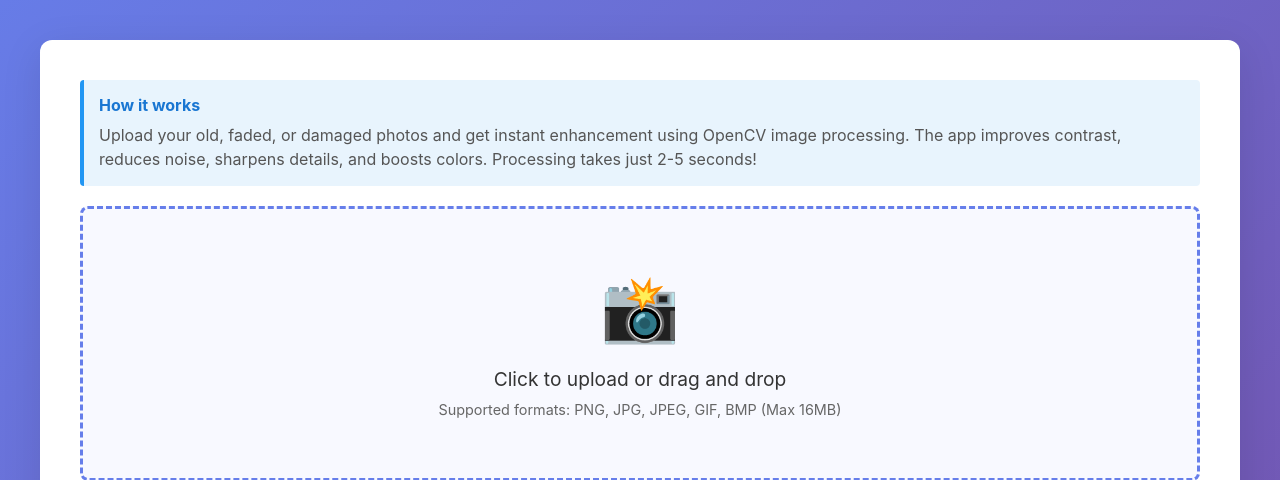
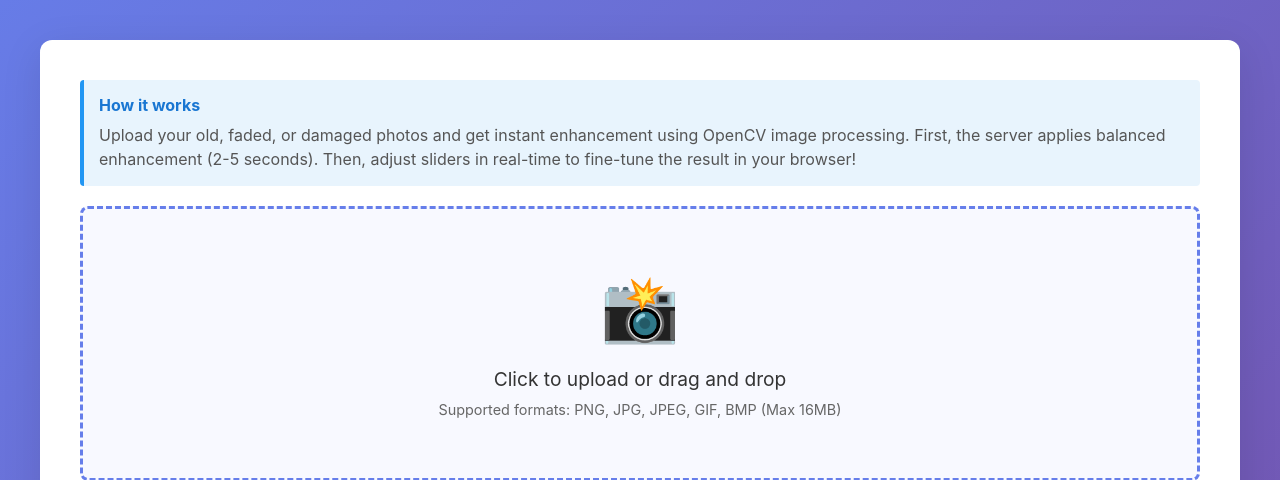
Before and after one commit to cjsergienko/photos, a Flask app: page / in a window 1280 px wide. Shown: the part 100-580 px from the top of the page. Run offline with Flask 3, Linux system fonts and the light colour scheme.

Commit message:
Switch back to fast OpenCV processing with client-side adjustments
- Replaced Real-ESRGAN with fast OpenCV enhancement (no model downloads)
- Processing time: 2-5 seconds (no internet delays)
- Kept real-time client-side slider adjustments
- Server applies balanced enhancement, then client fine-tunes in browser
- Best of both worlds: speed + customization

🤖 Generated with [Claude Code](https://claude.com/claude-code)

Co-Authored-By: Claude <noreply@anthropic.com>

```diff
--- a/app.py
+++ b/app.py
@@ -48,14 +48,15 @@ def get_upsampler():
     return upsampler
 
 
-def ai_restore(img):
+def fast_enhance(img):
     """
-    First step: AI-powered restoration using Real-ESRGAN
+    First step: Fast OpenCV-based enhancement
     This runs once on the server when the photo is uploaded
+    Applies balanced enhancement that can be fine-tuned with client-side sliders
     """
-    model = get_upsampler()
-    output, _ = model.enhance(img, outscale=2)
-    return output
+    # Apply moderate enhancement that serves as a good starting point
+    result = enhance_photo(img, contrast=50, denoise=50, sharpen=50, saturation=50, brightness=50)
+    return result
 
 
 def enhance_photo(img, contrast=50, denoise=50, sharpen=50, saturation=50, brightness=50):
@@ -140,21 +141,21 @@ def upload_file():
         filepath = os.path.join(app.config['UPLOAD_FOLDER'], filename)
         file.save(filepath)
 
-        # Step 1: AI restoration using Real-ESRGAN (runs once, server-side)
-        print(f"Processing {filename} with Real-ESRGAN...")
+        # Step 1: Fast OpenCV enhancement (runs once, server-side)
+        print(f"Processing {filename} with OpenCV...")
         img = cv2.imread(filepath)
-        ai_restored = ai_restore(img)
+        enhanced = fast_enhance(img)
 
-        # Save AI-restored version
-        result_path = os.path.join(app.config['RESULT_FOLDER'], f'ai_restored_{filename}')
-        cv2.imwrite(result_path, ai_restored)
-        print(f"AI restoration complete!")
+        # Save enhanced version
+        result_path = os.path.join(app.config['RESULT_FOLDER'], f'enhanced_{filename}')
+        cv2.imwrite(result_path, enhanced)
+        print(f"Enhancement complete!")
 
         return jsonify({
             'success': True,
             'original': f'/uploads/{filename}',
-            'ai_restored': f'/results/ai_restored_{filename}',
-            'message': 'AI restoration complete! Adjust sliders for fine-tuning.'
+            'enhanced': f'/results/enhanced_{filename}',
+            'message': 'Enhancement complete! Adjust sliders for fine-tuning.'
         })
 
     except Exception as e:
@@ -191,10 +192,10 @@ if __name__ == '__main__':
     print("=" * 60)
     print("\nOpen your browser and navigate to:")
     print("  http://localhost:8080")
-    print("\n🎨 Two-Step AI Restoration:")
-    print("  1. Real-ESRGAN neural network (server-side)")
+    print("\n🎨 Two-Step Enhancement:")
+    print("  1. Fast OpenCV enhancement (server-side)")
     print("  2. Live slider adjustments (client-side)")
-    print("\n⚡ First run: ~30-60s (downloads AI model)")
-    print("   After that: ~5-10s per photo")
+    print("\n⚡ Processing: ~2-5 seconds per photo")
+    print("   No model downloads needed!")
     print("=" * 60)
     app.run(debug=True, host='0.0.0.0', port=8080)
--- a/templates/index.html
+++ b/templates/index.html
@@ -280,7 +280,7 @@
         <div class="upload-section">
             <div class="info-box">
                 <h4>How it works</h4>
-                <p>Upload your old, faded, or damaged photos and get instant enhancement using OpenCV image processing. The app improves contrast, reduces noise, sharpens details, and boosts colors. Processing takes just 2-5 seconds!</p>
+                <p>Upload your old, faded, or damaged photos and get instant enhancement using OpenCV image processing. First, the server applies balanced enhancement (2-5 seconds). Then, adjust sliders in real-time to fine-tune the result in your browser!</p>
             </div>
 
             <div class="upload-area" id="uploadArea">
@@ -348,7 +348,7 @@
         </div>
 
         <div class="results" id="results">
-            <h2 style="margin-bottom: 20px; color: #333;">✨ AI Restoration Complete!</h2>
+            <h2 style="margin-bottom: 20px; color: #333;">✨ Enhancement Complete!</h2>
             <p style="margin-bottom: 20px; color: #666;">Adjust the sliders below to fine-tune the result in real-time</p>
 
             <div class="comparison">
@@ -561,7 +561,7 @@
                     throw new Error('Failed to load AI-restored image');
                 };
 
-                aiRestoredImg.src = data.ai_restored;
+                aiRestoredImg.src = data.enhanced;
 
             } catch (error) {
                 loading.classList.remove('show');
```
